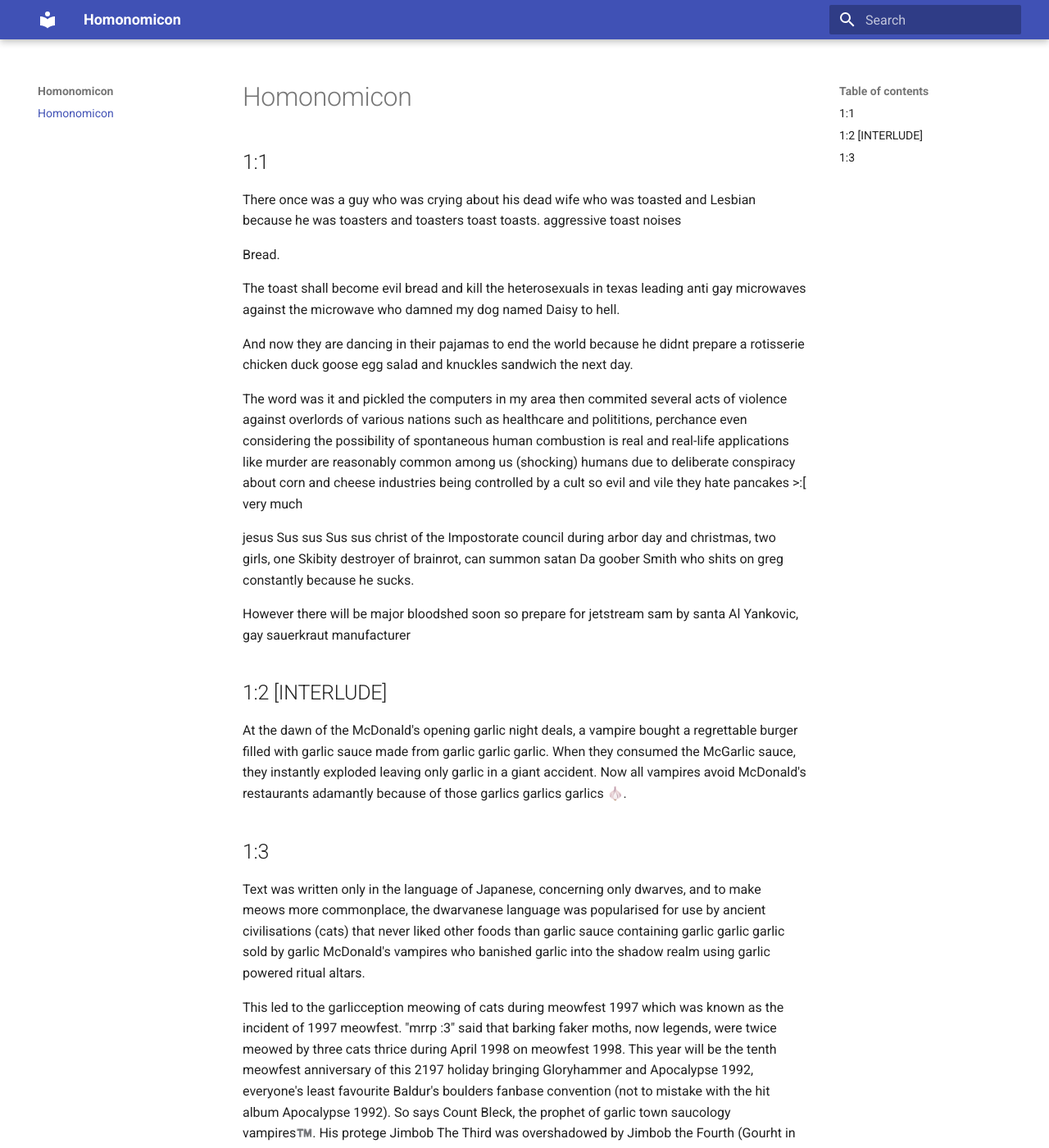
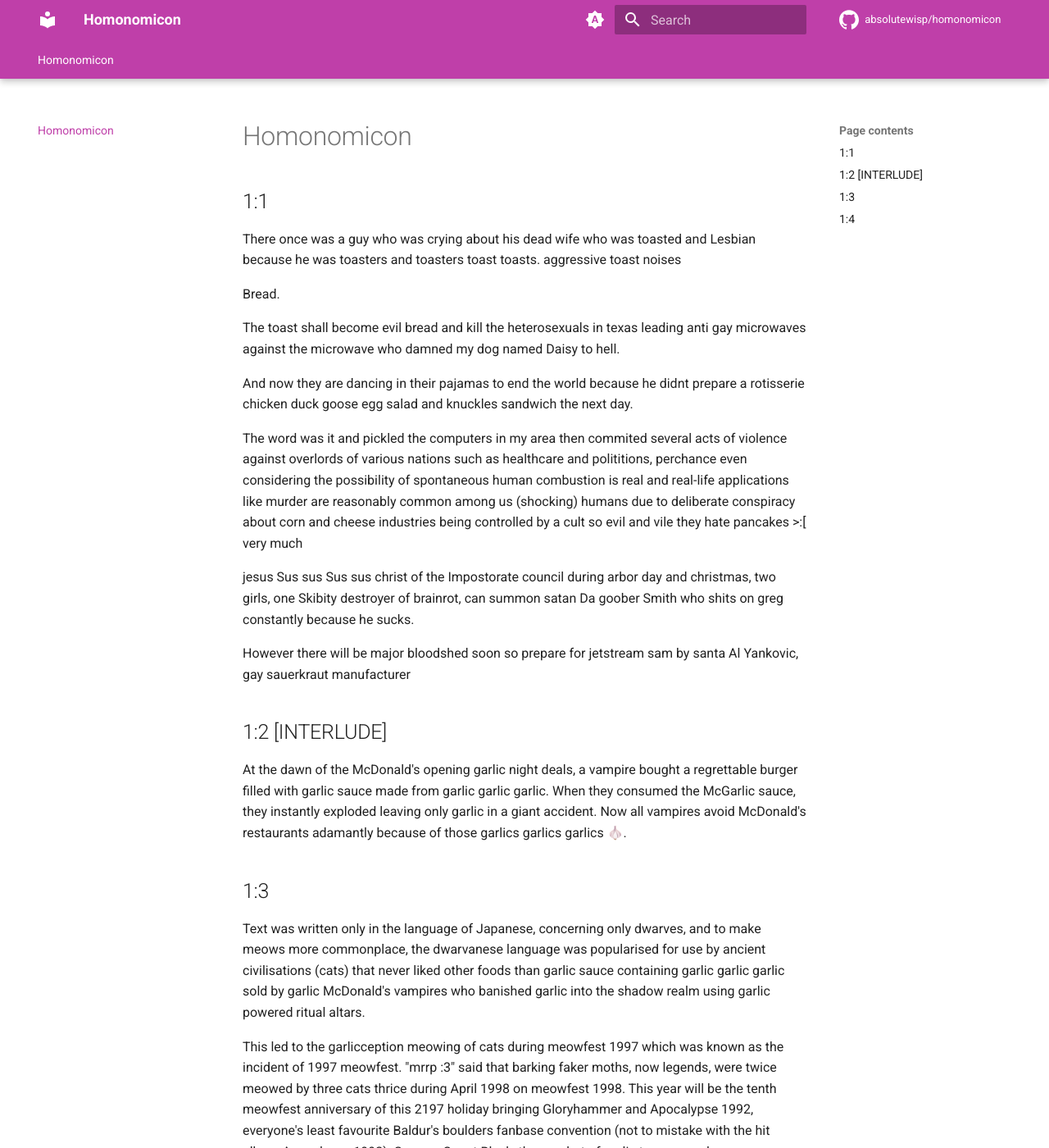
Before and after one commit to AbsoluteWisp/homonomicon, an MkDocs documentation site: the page built from docs/index.md, in a window 1280 px wide and 1400 px high. Shown: the whole window at 82% size. Built offline with MkDocs 1.6.1 and Material for MkDocs 9.7.7, drawn with Linux system fonts in a browser that asks for light colours; comment, search, counter and statistics services are not loaded; some of the changed text lies outside the part shown.

Commit message:
Chapter 1:4, theme updates

```diff
--- a/docs/index.md
+++ b/docs/index.md
@@ -26,3 +26,33 @@
 Text was written only in the language of Japanese, concerning only dwarves, and to make meows more commonplace, the dwarvanese language was popularised for use by ancient civilisations (cats) that never liked other foods than garlic sauce containing garlic garlic garlic sold by garlic McDonald's vampires who banished garlic into the shadow realm using garlic powered ritual altars.
 
 This led to the garlicception meowing of cats during meowfest 1997 which was known as the incident of 1997 meowfest. "mrrp :3" said that barking faker moths, now legends, were twice meowed by three cats thrice during April 1998 on meowfest 1998. This year will be the tenth meowfest anniversary of this 2197 holiday bringing Gloryhammer and Apocalypse 1992, everyone's least favourite Baldur's boulders fanbase convention (not to mistake with the hit album Apocalypse 1992). So says Count Bleck, the prophet of garlic town saucology vampires™️. His protege Jimbob The Third was overshadowed by Jimbob the Fourth (Gourht in some translations) and Vampirina DeGarlic. Together they made The Meow™️, a commercial ancient power used by cats commercially for barking purposes for $2.99/month (fucking capitalism). This was before they unionised. Fucking communism - oh well.
+
+
+## 1:4
+
+Die, monster!
+\- Gabriel
+
+What power is that?? TIN!?!??! Polyethylene???
+
+V1, you literally insignificant fucking socialist!
+
+### TIN
+
+### TIN
+
+### CAN
+
+### CAN
+
+### *AAAAAAAAAAAAAAAAAAAAAAAA*
+
+### *BBBBBBBBBBBBBBBBBBBBBBBBB*
+
+said Count Bleck in his prophecy of microwaves slightly less divine than Gabriel's Balatro prophecy was. The almighty Esq. . (that's his title.) (it's very important.). Has though mrrp'd?
+
+So sayeth Count Bleck, perchance replied. Perchance.
+
+### MUSHROOM
+
+for Dwarvanese stew. President Management Man is said to like it like that. However, after eating all of it, he explonded into a singular mushroom. "This was anticlimactic" - so sayeth Gount Gleck, the evil brother to Count Bleck, who wrote the Heteronomicon.
--- /dev/null
+++ b/docs/styles/theme.css
@@ -0,0 +1,9 @@
+:root {
+	--md-primary-fg-color: #bf3fa9;
+	--md-primary-fg-color--light: #cc64ba;
+	--md-primary-fg-color--dark: #9b338a;
+
+	--md-accent-fg-color: #33cb98;
+	--md-accent-fg-color--light: #5ad6ad;
+	--md-accent-fg-color--dark: #29a47b;
+}
--- a/mkdocs.yml
+++ b/mkdocs.yml
@@ -1,4 +1,60 @@
 site_name: Homonomicon
+site_description: A divine work written collectively, one word at a time.
 site_url: https://absolutewisp.github.io/homonomicon
+copyright: "(c) 2024 Members of the BenBonk Games Discord server"
+
+repo_url: https://github.com/absolutewisp/homonomicon/
+repo_name: absolutewisp/homonomicon
+
 theme:
+  language: en
   name: material
+
+  palette:
+    # Auto, goes to light
+    - media: "(prefers-color-scheme)"
+      toggle:
+        icon: material/brightness-auto
+        name: Switch to light mode
+
+    # Light, goes to dark
+    - media: "(prefers-color-scheme: light)"
+      scheme: default
+      primary: custom
+      accent: custom
+      toggle:
+        icon: material/brightness-7
+        name: Switch to dark mode
+
+    # Dark, goes to auto
+    - media: "(prefers-color-scheme: dark)"
+      scheme: slate
+      primary: custom
+      accent: custom
+      toggle:
+        icon: material/brightness-4
+        name: Switch to automatic mode
+  icon:
+    repo: simple/github
+
+  features:
+    - navigation.tabs
+    - navigation.tabs.sticky
+    - navigation.indexes
+
+markdown_extensions:
+  - toc:
+      permalink: true
+      toc_depth: 2 # Only chapter headings, not internal headings used as text styling in original messages
+      title: Page contents
+  - admonition
+  - tables
+  - attr_list
+  - pymdownx.details
+  - pymdownx.superfences
+  - pymdownx.emoji:
+      emoji_index: !!python/name:material.extensions.emoji.twemoji
+      emoji_generator: !!python/name:material.extensions.emoji.to_svg
+
+extra_css:
+  - styles/theme.css
```
